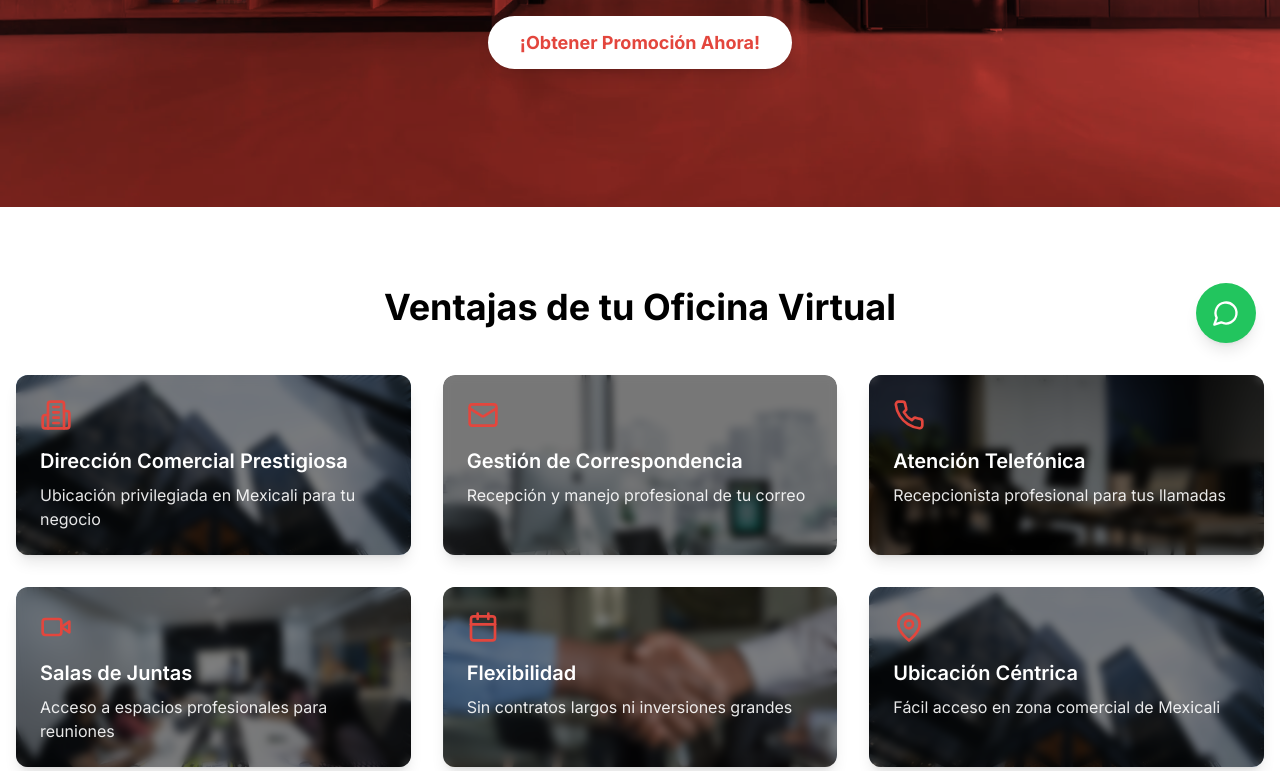
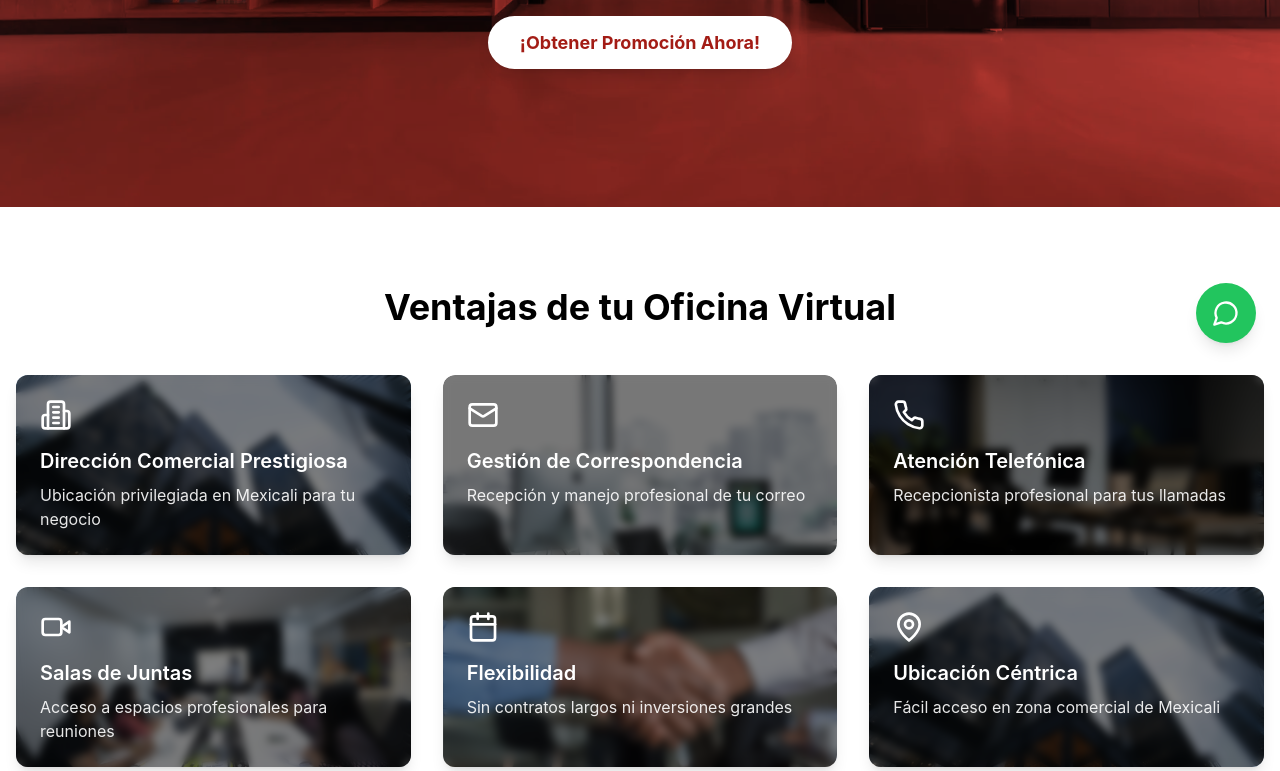
Before and after one commit to jskfox/astro-virtualoffice-landing, an Astro site: page / in a window 1280 px wide. Shown: the part 433-1204 px from the top of the page. Built offline with nearby package versions, Linux system fonts and the light colour scheme; Astro itself is replaced by a stand-in of ours.

Commit message:
updating pageSpeed Insight recomendations

```diff
--- a/src/components/Benefits.astro
+++ b/src/components/Benefits.astro
@@ -57,7 +57,7 @@ const benefits = [
           />
           <div class="relative bg-black/50 backdrop-blur-sm p-6 h-full z-10">
             <div class="text-white mb-4">
-              <benefit.icon className="w-8 h-8 text-primary" />
+              <benefit.icon className="w-8 h-8" />
             </div>
             <h3 class="text-xl font-semibold mb-2 text-white">{benefit.title}</h3>
             <p class="text-white/90">{benefit.description}</p>
--- a/src/layouts/Layout.astro
+++ b/src/layouts/Layout.astro
@@ -13,9 +13,9 @@ import favIcon from '../assets/favicon.ico';
     <meta name="viewport" content="width=device-width, initial-scale=1.0" />
     <meta name="description" content="Oficinas Virtuales en Mexicali - COBAK. Promoción especial: Paga 5 meses y obtén el 6to GRATIS. Servicios profesionales de dirección comercial, atención telefónica y más." />
     <link rel="icon" type="image/svg+xml" href={favIcon} />
+    <!-- <link href="https://fonts.googleapis.com/css2?family=Inter:wght@400;500;600;700&display=swap" rel="stylesheet"> -->
     <link rel="preconnect" href="https://fonts.googleapis.com">
     <link rel="preconnect" href="https://fonts.gstatic.com" crossorigin>
-    <link href="https://fonts.googleapis.com/css2?family=Inter:wght@400;500;600;700&display=swap" rel="stylesheet">
     <title>{title}</title>
   </head>
   <body>
@@ -28,8 +28,9 @@ import favIcon from '../assets/favicon.ico';
 
 <style is:global>
   :root {
-    --primary: #e3463d;
+    --primary: #A31C15;
     --secondary: #686868;
+    --terceary:#e47974;
   }
 
   body {
--- a/tailwind.config.js
+++ b/tailwind.config.js
@@ -6,6 +6,7 @@ export default {
       colors: {
         primary: 'var(--primary)',
         secondary: 'var(--secondary)',
+        terceary: 'var(--terceary)',
       },
       animation: {
         'float': 'float 6s ease-in-out infinite',
```
